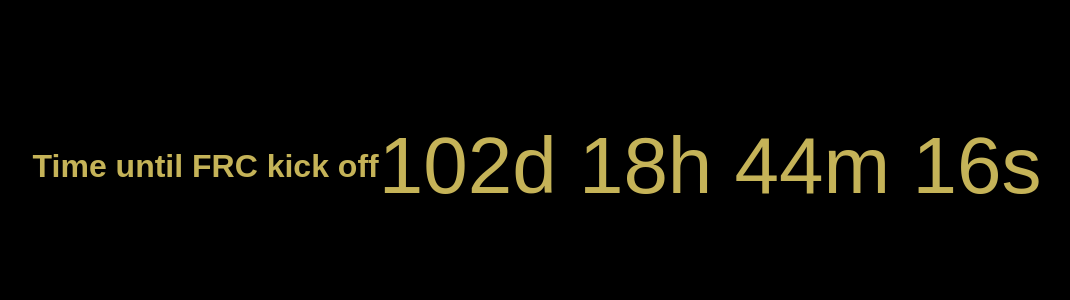
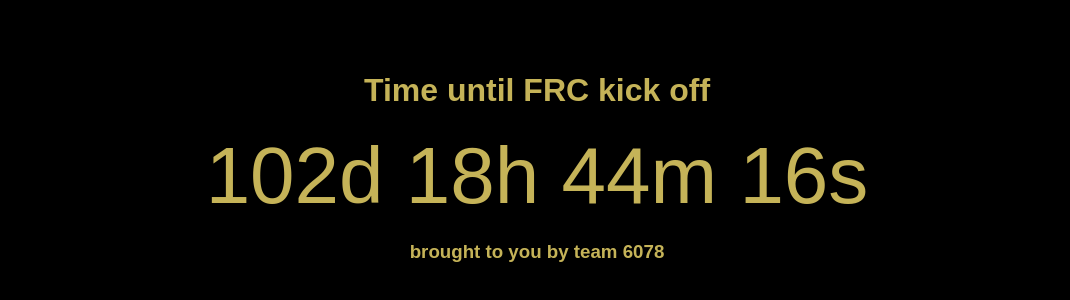
Before and after one commit to the-king-bob/the-king-bob.github.io, a plain HTML site: page index.html in a window 1280 px wide. Shown: the part 234-534 px from the top of the page, without its empty margins (103-1173 px from the left). Drawn offline with Linux system fonts and the light colour scheme.

Commit message:
Reorganize HTML structure and add team info

```diff
--- a/index.html
+++ b/index.html
@@ -1,17 +1,15 @@
 <!DOCTYPE html>
-<h1>Time until FRC kick off</h1>
 <html lang="en">
 <head>
   <meta charset="UTF-8">
   <meta name="viewport" content="width=device-width, initial-scale=1.0">
   <title>Countdown</title>
-
-
   <style>
     body {
       margin: 0;
       height: 100vh;
       display: flex;
+      flex-direction: column;
       justify-content: center;
       align-items: center;
       background: black;
@@ -27,7 +25,9 @@
 </head>
 <body>
 
+<h1>Time until FRC kick off</h1>
 <div id="countdown"></div>
+<h3>brought to you by team 6078</h3>
 
 <script>
   // CHANGE THIS DATE
```
